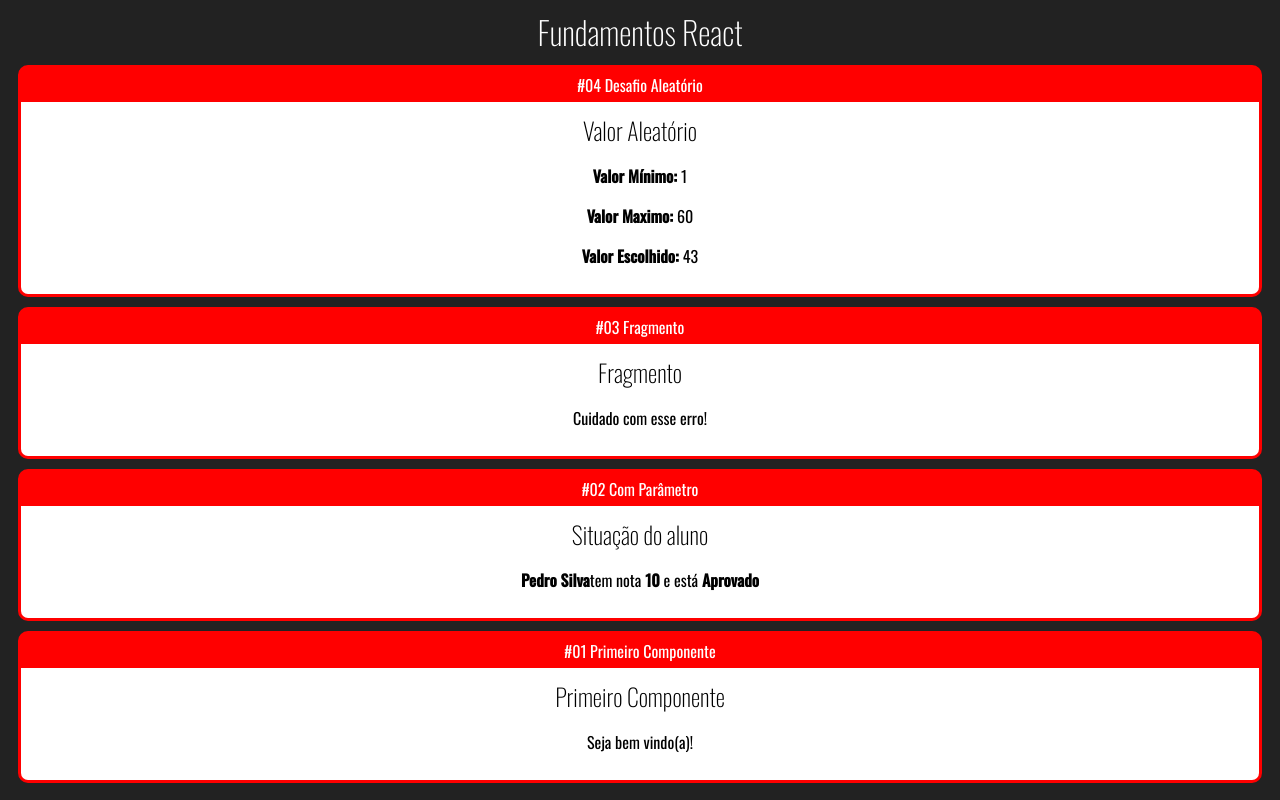
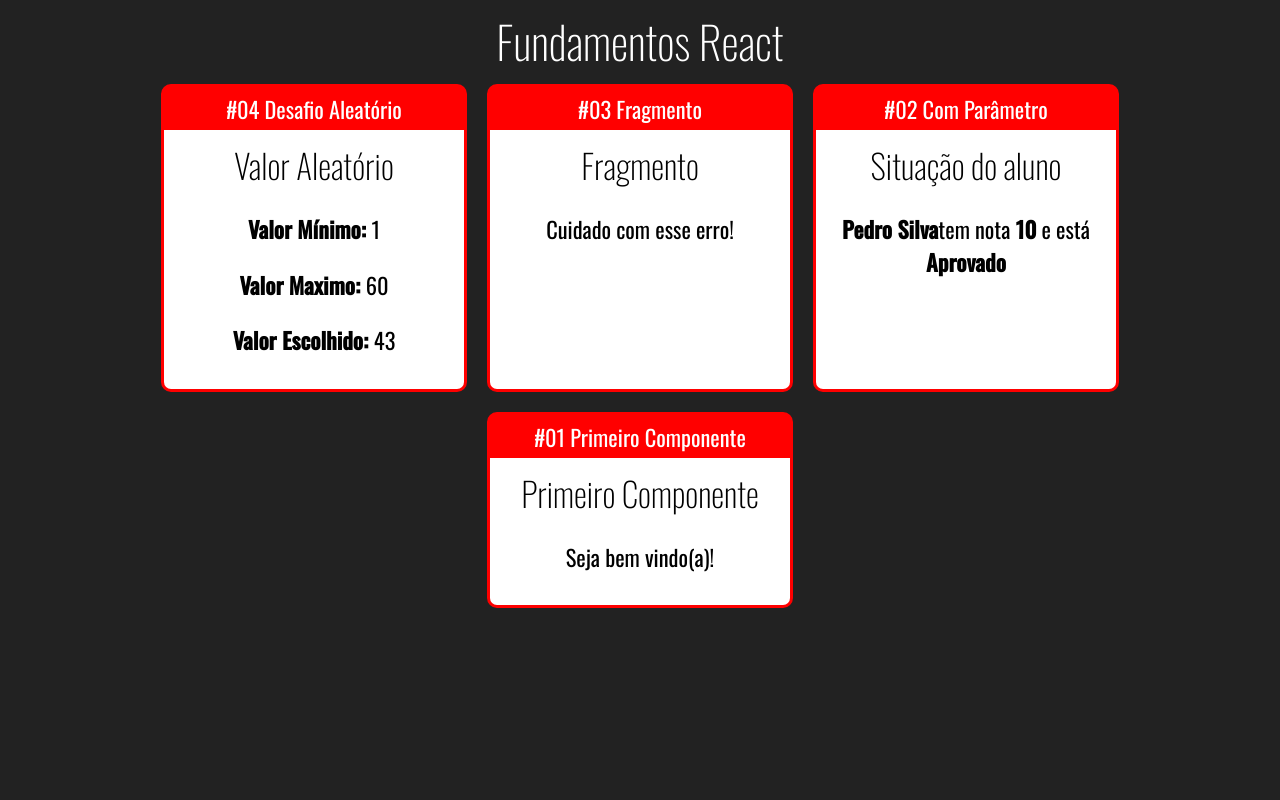
Before and after one commit to Paulosmj/Curso-React, a React (Create React App) app: page / in a window 1280 px wide. Built offline with nearby package versions, Linux system fonts and the light colour scheme.

Commit message:
Cards components #02 + flexbox

```diff
--- /dev/null
+++ b/src/App.css
@@ -0,0 +1,5 @@
+.App .Cards {
+  display: flex;
+  justify-content: center;
+  flex-wrap: wrap;
+}
--- a/src/App.jsx
+++ b/src/App.jsx
@@ -1,4 +1,5 @@
 /* eslint-disable */
+import './App.css';
 import React from 'react';
 
 import Card from './components/basicos/layout/Card';
@@ -8,9 +9,10 @@
 import NumeroAleatorio from './components/basicos/NumeroAleatorio';
 
 export default () => (
-  <div id="app">
+  <div className="App">
     <h1>Fundamentos React</h1>
 
+    <div className="Cards">
       <Card titulo="#04 Desafio Aleatório">
         <NumeroAleatorio min={1} max={60} />
       </Card>
@@ -20,11 +22,16 @@
       </Card>
 
       <Card titulo="#02 Com Parâmetro">
-      <ComParametro titulo="Situação do aluno" aluno="Pedro Silva" nota={9.3} />
+        <ComParametro
+          titulo="Situação do aluno"
+          aluno="Pedro Silva"
+          nota={9.3}
+        />
       </Card>
 
       <Card titulo="#01 Primeiro Componente">
         <Primeiro />
       </Card>
     </div>
+  </div>
 );
--- a/src/components/basicos/layout/Card.css
+++ b/src/components/basicos/layout/Card.css
@@ -4,6 +4,10 @@
   overflow: hidden;
   border: 3px solid red;
   margin: 10px;
+  display: flex;
+  flex-direction: column;
+  max-width: 300px;
+  min-width: 300px;
 }
 
 .Card .Title {
@@ -13,6 +17,7 @@
 }
 
 .Card .Content {
+  flex-grow: 1;
   background-color: #fff;
   color: #000;
   padding: 10px;
--- a/src/index.css
+++ b/src/index.css
@@ -3,6 +3,7 @@
   background-color: #222;
   color: #fff;
   text-align: center;
+  font-size: 1.4rem;
 }
 
 h1, h2, h3 {
```
Lines whose indentation alone changed are shown as unchanged.
